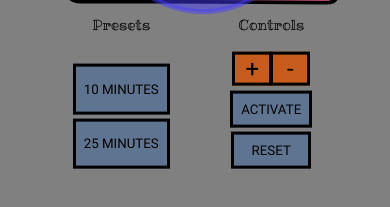
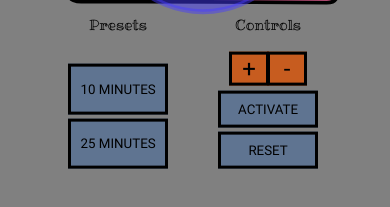
Before and after one commit to klcantrell/pomodoro-clock, a website built with webpack: page index.html in a window 390 px wide. Shown: the part 277-484 px from the top of the page. Built offline with nearby package versions, Linux system fonts and the light colour scheme; files whose address does not match are found by name; what kute.js would draw is missing.

Commit message:
stylesheet updates for IE 11 to layout the same as other browsers

```diff
--- a/src/css/style.css
+++ b/src/css/style.css
@@ -13,6 +13,7 @@ body, html {
   background: grey;
   width: 100%;
   height: 100%;
+  overflow-y: hidden;
 }
 
 .pomodoro {
@@ -194,17 +195,28 @@ body, html {
 }
 
 @media screen and (max-width: 400px) {
+  body {
+    font-size: 0.75rem;
+  }
+
   .pomodoro {
     width: 300px;
     height: 300px;
   }
-  body {
-    font-size: 0.75rem;
-  }
 
-  .controls{
+  .controls {
     transform: translateX(-50%) translateY(80%);
     -ms-transform: translateX(-67%) translateY(80%);
   }
 
+  .controls__adjuster {
+    flex-basis: 100%;
+    display: flex;
+    justify-content: center;
+  }
+
+  .controls__btn {
+    width: 100px;
+  }
+
 }
--- a/webpack.config.js
+++ b/webpack.config.js
@@ -45,6 +45,7 @@ module.exports = {
           },
           {
             loader: 'extract-loader',
+            // compatibility with webpack 4
             options: {
               publicPath: null
             }
```
